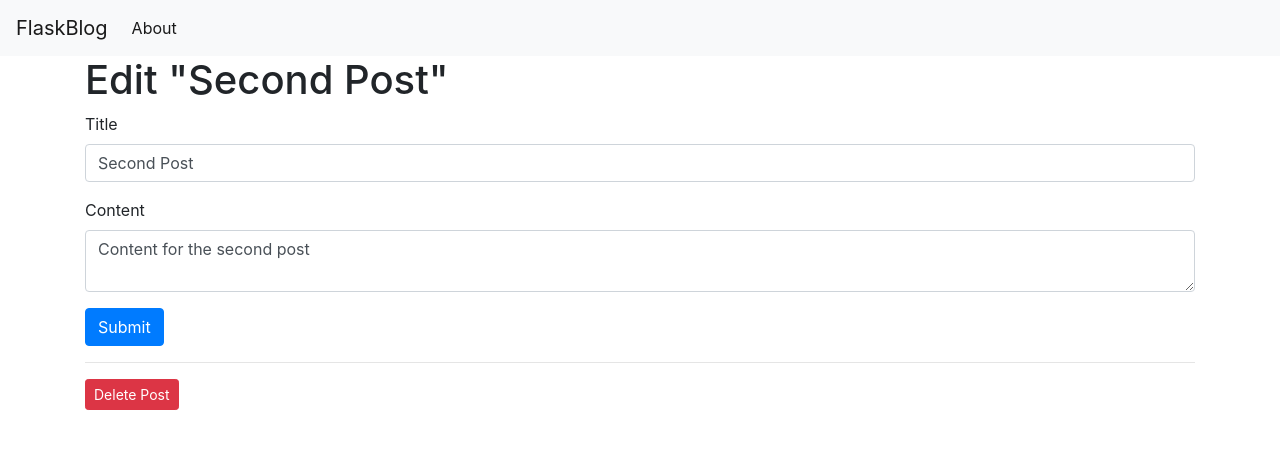
After one commit to lotixdsmr/flask_blog, a Flask app: page /2/edit in a window 1280 px wide. The commit adds this page. Shown: the top 449 px of the page. Run offline with Flask 2, Linux system fonts and the light colour scheme; data comes from the database, SQL or seed files in the repository; both versions use the stored data as it was after the commit; some libraries are stand-ins or nearby versions.

Commit message:
Add delete function. Final commit from the base flask app

```diff
--- a/app.py
+++ b/app.py
@@ -50,24 +50,67 @@ def create():
 
 	return render_template('create.html')
 
+# @app.route('/<int:id>/edit', methods=('GET', 'POST'))
+# def edit(id):
+# 	post = get_post(id)
+
+# 	if request.method == 'POST':
+# 		title = request.form['title']
+# 		content = request.form['content']
+
+# 		if not title:
+# 			flash('Title is required!')
+# 		else:
+# 			conn = get_db_connection()
+# 			conn.execute('UPDATE posts SET title = ?, content = ?'
+# 						 ' WHERE id = ?',
+# 						 (title, content, id))
+# 			conn.commit()
+# 			conn.close()
+
+# 		return redirect(url_for('index'))
+
+# 	render_template('edit.html', post=post)
+
 @app.route('/<int:id>/edit', methods=('GET', 'POST'))
 def edit(id):
+    post = get_post(id)
+
+    if request.method == 'POST':
+        title = request.form['title']
+        content = request.form['content']
+
+        if not title:
+            flash('Title is required!')
+        else:
+            conn = get_db_connection()
+            conn.execute('UPDATE posts SET title = ?, content = ?'
+                         ' WHERE id = ?',
+                         (title, content, id))
+            conn.commit()
+            conn.close()
+
+        return redirect(url_for('index'))
+
+    return render_template('edit.html', post=post)
+
+@app.route('/<int:id>/delete', methods=('POST',))
+def delete(id):
 	post = get_post(id)
+	conn = get_db_connection()
+	conn.execute('DELETE FROM posts WHERE id = ?', (id,))
+	conn.commit()
+	conn.close()
+	flash('"{}" was successfully deleted!'.format(post['title']))
+	return redirect(url_for('index'))
 
-	if request.method == 'POST':
-		title = request.form['title']
-		content = request.form['content']
-
-		if not title:
-			flash('Title is required!')
-		else:
-			conn = get_db_connection()
-			conn.execute('UPDATE posts SET title = ?, content = ?'
-						 ' WHERE id = ?',
-						 title, content, id)
-			conn.commit()
-			conn.close()
-
-		return redirect(url_for('index'))
-
-	render_template('edit.html', post=post)
+# proper
+# @app.route('/<int:id>/delete', methods=('POST',))
+# def delete(id):
+#     post = get_post(id)
+#     conn = get_db_connection()
+#     conn.execute('DELETE FROM posts WHERE id = ?', (id,))
+#     conn.commit()
+#     conn.close()
+#     flash('"{}" was successfully deleted!'.format(post['title']))
+#     return redirect(url_for('index'))
--- /dev/null
+++ b/templates/edit.html
@@ -0,0 +1,32 @@
+{% extends 'base.html' %}
+
+{% block content %}
+<h1>{% block title %} Edit "{{ post['title'] }}" {% endblock %}</h1>
+
+<form method="post">
+    <div class="form-group">
+        <label for="title">Title</label>
+        <input type="text" name="title" placeholder="Post title"
+               class="form-control"
+               value="{{ request.form['title'] or post['title'] }}">
+        </input>
+    </div>
+
+    <div class="form-group">
+        <label for="content">Content</label>
+        <textarea name="content" placeholder="Post content"
+                  class="form-control">{{ request.form['content'] or post['content'] }}</textarea>
+    </div>
+    <div class="form-group">
+        <button type="submit" class="btn btn-primary">Submit</button>
+    </div>
+</form>
+<hr>
+
+<form action="{{ url_for('delete', id=post['id']) }}" method="POST">
+    <input type="submit" value="Delete Post"
+            class="btn btn-danger btn-sm"
+            onclick="return confirm('Are you sure you want to delete this post?')">
+</form>
+
+{% endblock %}
--- a/templates/index.html
+++ b/templates/index.html
@@ -8,5 +8,8 @@
 		<a>
 		<span class="badge badge-primary">{{ post['created'] }}</span>
 		<hr>
+		<a href="{{ url_for('edit', id=post['id']) }}">
+			<span class="badge badge-warning">Edit</span>
+		</a>
 	{% endfor %}
 {% endblock %}
```
Also changed, not shown: database.db.
